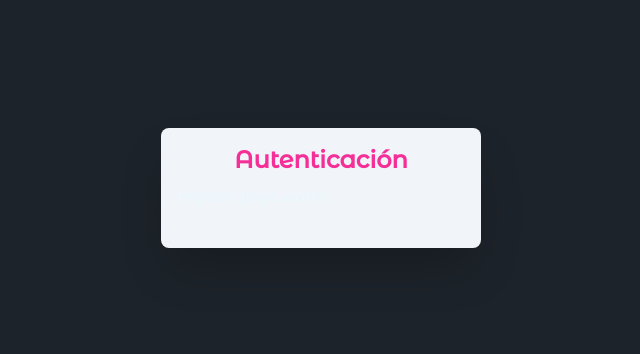
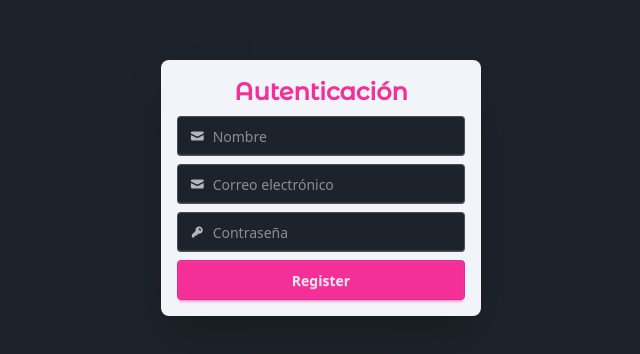
Before and after one commit to MarioAG1/novamarket, an Angular app: page /auth/register in a window 1280 px wide. Shown: the part 212-566 px from the top of the page, without its empty margins (319-959 px from the left). Built offline with nearby package versions, Linux system fonts and the light colour scheme.

Commit message:
281. Tarea - Pantalla de Registro (Mia)

```diff
--- a/src/app/auth/pages/register-page/register-page.component.html
+++ b/src/app/auth/pages/register-page/register-page.component.html
@@ -1 +1,71 @@
-<p>register-page works!</p>,
+<form class="flex flex-col gap-2" [formGroup]="registerForm" (ngSubmit)="onSubmit()">
+  <label class="input input-bordered flex items-center gap-2">
+    <svg
+      xmlns="http://www.w3.org/2000/svg"
+      viewBox="0 0 16 16"
+      fill="currentColor"
+      class="h-4 w-4 opacity-70"
+    >
+      <path
+        d="M2.5 3A1.5 1.5 0 0 0 1 4.5v.793c.026.009.051.02.076.032L7.674 8.51c.206.1.446.1.652 0l6.598-3.185A.755.755 0 0 1 15 5.293V4.5A1.5 1.5 0 0 0 13.5 3h-11Z"
+      />
+      <path
+        d="M15 6.954 8.978 9.86a2.25 2.25 0 0 1-1.956 0L1 6.954V11.5A1.5 1.5 0 0 0 2.5 13h11a1.5 1.5 0 0 0 1.5-1.5V6.954Z"
+      />
+    </svg>
+    <input type="text" class="grow" placeholder="Nombre" formControlName="fullName" />
+  </label>
+  <label class="input input-bordered flex items-center gap-2">
+    <svg
+      xmlns="http://www.w3.org/2000/svg"
+      viewBox="0 0 16 16"
+      fill="currentColor"
+      class="h-4 w-4 opacity-70"
+    >
+      <path
+        d="M2.5 3A1.5 1.5 0 0 0 1 4.5v.793c.026.009.051.02.076.032L7.674 8.51c.206.1.446.1.652 0l6.598-3.185A.755.755 0 0 1 15 5.293V4.5A1.5 1.5 0 0 0 13.5 3h-11Z"
+      />
+      <path
+        d="M15 6.954 8.978 9.86a2.25 2.25 0 0 1-1.956 0L1 6.954V11.5A1.5 1.5 0 0 0 2.5 13h11a1.5 1.5 0 0 0 1.5-1.5V6.954Z"
+      />
+    </svg>
+    <input type="text" class="grow" placeholder="Correo electrónico" formControlName="email" />
+  </label>
+
+  <label class="input input-bordered flex items-center gap-2">
+    <svg
+      xmlns="http://www.w3.org/2000/svg"
+      viewBox="0 0 16 16"
+      fill="currentColor"
+      class="h-4 w-4 opacity-70"
+    >
+      <path
+        fill-rule="evenodd"
+        d="M14 6a4 4 0 0 1-4.899 3.899l-1.955 1.955a.5.5 0 0 1-.353.146H5v1.5a.5.5 0 0 1-.5.5h-2a.5.5 0 0 1-.5-.5v-2.293a.5.5 0 0 1 .146-.353l3.955-3.955A4 4 0 1 1 14 6Zm-4-2a.75.75 0 0 0 0 1.5.5.5 0 0 1 .5.5.75.75 0 0 0 1.5 0 2 2 0 0 0-2-2Z"
+        clip-rule="evenodd"
+      />
+    </svg>
+    <input type="password" class="grow" placeholder="Contraseña" formControlName="password" />
+  </label>
+
+  <button type="submit" class="btn btn-secondary">Register</button>
+</form>
+
+@if (hasError()) {
+  <div role="alert" class="alert alert-error animate-fadeIn fixed bottom-5 right-5 w-72">
+    <svg
+      xmlns="http://www.w3.org/2000/svg"
+      class="h-6 w-6 shrink-0 stroke-current"
+      fill="none"
+      viewBox="0 0 24 24"
+    >
+      <path
+        stroke-linecap="round"
+        stroke-linejoin="round"
+        stroke-width="2"
+        d="M10 14l2-2m0 0l2-2m-2 2l-2-2m2 2l2 2m7-2a9 9 0 11-18 0 9 9 0 0118 0z"
+      />
+    </svg>
+    <span>Por favor, revise la informacion ingresada</span>
+  </div>
+}
--- a/src/app/auth/pages/register-page/register-page.component.ts
+++ b/src/app/auth/pages/register-page/register-page.component.ts
@@ -1,8 +1,48 @@
-import { Component } from '@angular/core';
+import { Component, inject, signal } from '@angular/core';
+import {
+  FormBuilder,
+  ReactiveFormsModule,
+  Validators,
+  ɵInternalFormsSharedModule,
+} from '@angular/forms';
+import { Router } from '@angular/router';
+import { AuthService } from '@auth/services/auth.service';
 
 @Component({
   selector: 'app-register-page',
-  imports: [],
+  imports: [ɵInternalFormsSharedModule, ReactiveFormsModule],
   templateUrl: './register-page.component.html',
 })
-export class RegisterPageComponent { }
+export class RegisterPageComponent {
+  fb = inject(FormBuilder);
+  authService = inject(AuthService);
+  router = inject(Router);
+  hasError = signal(false);
+
+  registerForm = this.fb.group({
+    email: ['', [Validators.required, Validators.email]],
+    password: ['', [Validators.required, Validators.minLength(6)]],
+    fullName: ['', [Validators.required]],
+  });
+
+  onSubmit() {
+    if (this.registerForm.invalid) {
+      this.hasError.set(true);
+      setTimeout(() => {
+        this.hasError.set(false);
+      }, 5000);
+      return;
+    }
+    const { email = '', password = '', fullName = '' } = this.registerForm.value;
+    this.authService.register(email!, password!, fullName!).subscribe((isAuthenticated) => {
+      if (isAuthenticated) {
+        this.router.navigateByUrl('/');
+        return;
+      }
+      this.hasError.set(true);
+      setTimeout(() => {
+        this.hasError.set(false);
+      }, 5000);
+    });
+  }
+}
--- a/src/app/auth/services/auth.service.ts
+++ b/src/app/auth/services/auth.service.ts
@@ -55,6 +55,23 @@
       );
   }
 
+  register(email: string, password: string, fullName: string): Observable<boolean> {
+    return this.http
+      .post<AuthResponse>(`${baseUrl}/auth/register`, {
+        email: email,
+        password: password,
+        fullName: fullName,
+      })
+      .pipe(
+        map((resp) => {
+          return this.handleLoginSuccess(resp);
+        }),
+        catchError((error: any) => {
+          return this.handleLoginError(error);
+        }),
+      );
+  }
+
   checkStatus(): Observable<boolean> {
     const token = localStorage.getItem('token');
 
@@ -85,7 +102,7 @@
     this._user.set(null);
     this._token.set(null);
 
-    // localStorage.removeItem('token');
+    localStorage.removeItem('token');
   }
 
   // Se podria poner en vez de resp, {user, token} para destructurarlo
```
